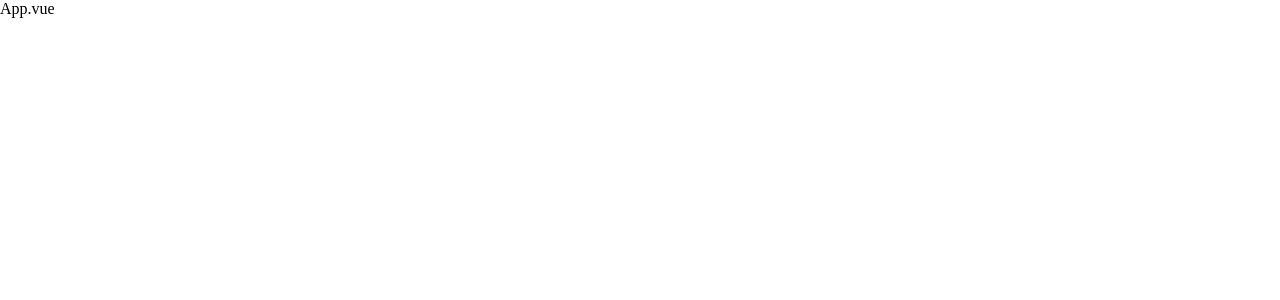
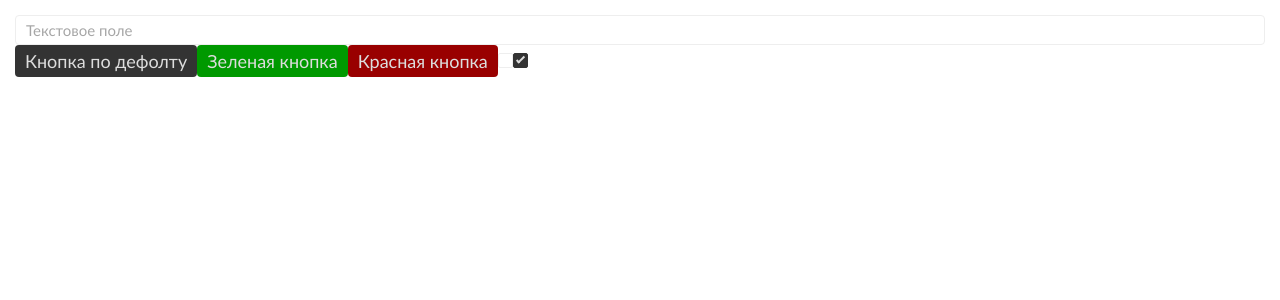
Before and after one commit to jhasuev/note-todo-2, a Vue app: page / in a window 1280 px wide. Shown: the top 300 px of the page. Built offline with nearby package versions, Linux system fonts and the light colour scheme.

Commit message:
layout common form elements

```diff
--- a/src/App.vue
+++ b/src/App.vue
@@ -1,5 +1,21 @@
 <template>
-  App.vue
+
+  <input type="text" class="form-field" placeholder="Текстовое поле">
+  <button class="btn">Кнопка по дефолту</button>
+  <button class="btn  btn--green">Зеленая кнопка</button>
+  <button class="btn  btn--red">Красная кнопка</button>
+
+  <label class="checkbox">
+    <input type="checkbox" class="checkbox__input">
+    <i class="checkbox__icon" />
+  </label>
+
+  <label class="checkbox">
+    <input type="checkbox" class="checkbox__input" checked>
+    <i class="checkbox__icon" />
+  </label>
+
+
 </template>
 
 <script>
--- a/src/scss/main.scss
+++ b/src/scss/main.scss
@@ -1 +1,129 @@
 @import url("./reset.scss");
+
+body {
+  font: 18px "Trebuchet MS";
+  user-select: none;
+  padding: 15px;
+}
+
+@mixin placeholder-styles {
+  color: #000;
+  opacity: .35;
+  font: 15px "Trebuchet MS";
+}
+
+::-webkit-input-placeholder { @include placeholder-styles }
+::-moz-placeholder          { @include placeholder-styles }/* Firefox 19+ */
+:-moz-placeholder           { @include placeholder-styles }/* Firefox 18- */
+:-ms-input-placeholder      { @include placeholder-styles }
+
+
+.form-field {
+  width: 100%;
+  font: 15px "Trebuchet MS";
+  padding: 5px 10px;
+  border: 1px solid #eee;
+  border-radius: 4px;
+
+  transition: box-shadow .3s;
+
+  &:focus {
+    box-shadow: 0 0 10px rgba(0,0,0,.25);
+  }
+}
+
+.btn {
+  position: relative;
+  z-index: 1;
+
+  display: inline-flex;
+  align-items: center;
+  justify-content: center;
+  padding: 5px 10px;
+
+  border-radius: 4px;
+  background-color: #333;
+  color: #ddd;
+  cursor: pointer;
+
+  &::before {
+    content: "";
+    position: absolute;
+    z-index: -1;
+    top: 0;
+    left: 0;
+    right: 0;
+    bottom: 0;
+    background-color: #fff;
+    opacity: 0;
+
+    transition: opacity .3s;
+  }
+
+  &:hover::before {
+    opacity: .2;
+  }
+
+  &:active::before {
+    opacity: .3;
+  }
+
+  &--red {
+    background-color: #900;
+  }
+  &--green {
+    background-color: #090;
+  }
+}
+
+
+.checkbox {
+  position: relative;
+  z-index: 1;
+  display: inline-block;
+  font-size: 0;
+
+  &__input {
+    position: absolute;
+    visibility: hidden;
+  }
+
+  &__icon {
+    position: relative;
+    z-index: 1;
+
+    display: inline-block;
+    width: 15px;
+    height: 15px;
+    border-radius: 2px;
+
+    border: 1px solid #eee;
+    transition: .2s;
+
+    &::after {
+      content: "";
+      position: absolute;
+      left: 2px;
+      top: 3px;
+      width: 9px;
+      height: 4px;
+      border: 2px solid #ddd;
+      border-top: none;
+      border-right: none;
+
+      transform: rotate(-45deg);
+
+      opacity: 0;
+      transition: opacity .2s;
+    }
+  }
+
+  &__input:checked ~ &__icon {
+    background-color: #333;
+    border-color: #333;
+
+    &::after {
+      opacity: 1;
+    }
+  }
+}
```
